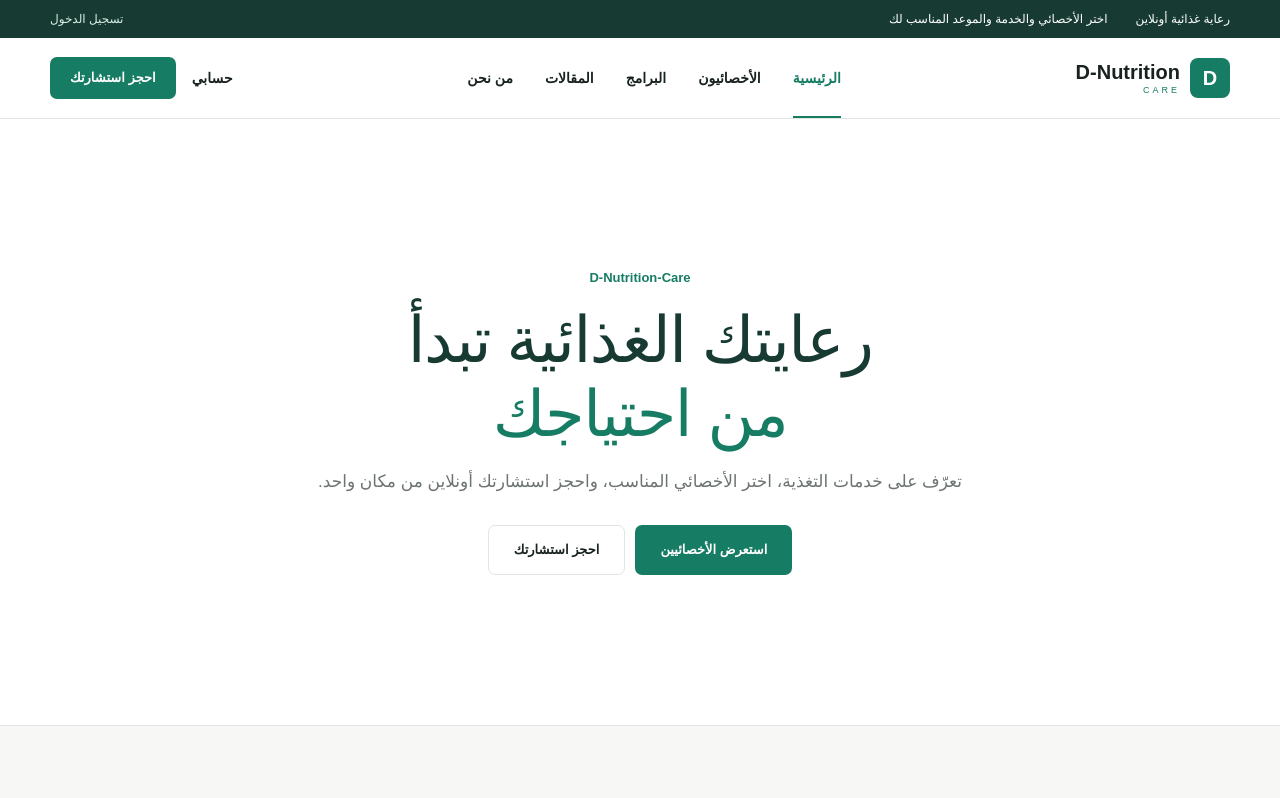
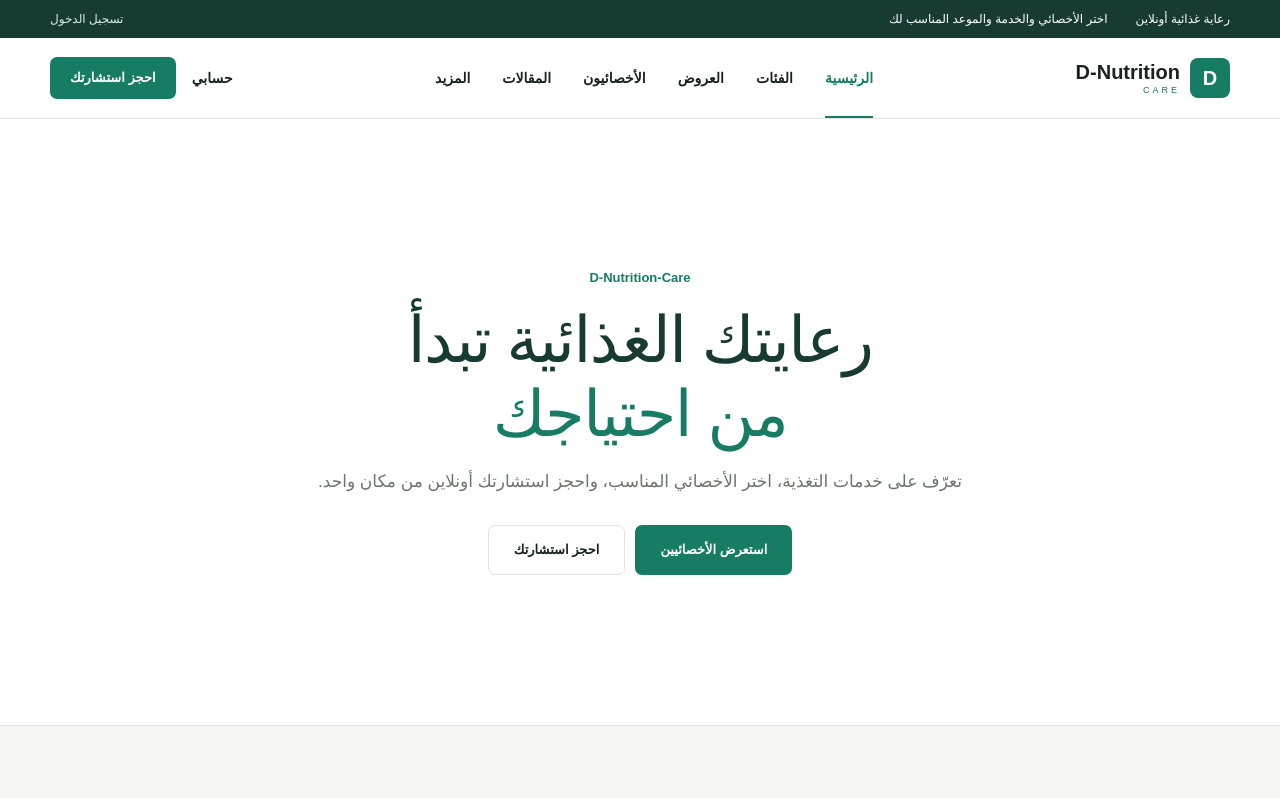
Before and after one commit to khaled19961/-D-Nutrition-Care, a Next.js app: page / in a window 1280 px wide. Shown: the top 798 px of the page. Built offline with nearby package versions, Linux system fonts and the light colour scheme; no server answers.

Commit message:
feat: align homepage navigation with storefront structure

```diff
--- a/app/page.tsx
+++ b/app/page.tsx
@@ -31,10 +31,11 @@ export default function HomePage() {
 
           <nav className="desktop-nav" aria-label="التنقل الرئيسي">
             <a className="active" href="/">الرئيسية</a>
+            <a href="/categories">الفئات</a>
+            <a href="/offers">العروض</a>
             <a href="/nutritionists">الأخصائيون</a>
-            <a href="/programs">البرامج</a>
             <a href="/articles">المقالات</a>
-            <a href="/about">من نحن</a>
+            <a href="/more">المزيد</a>
           </nav>
 
           <div className="header-actions">
```
